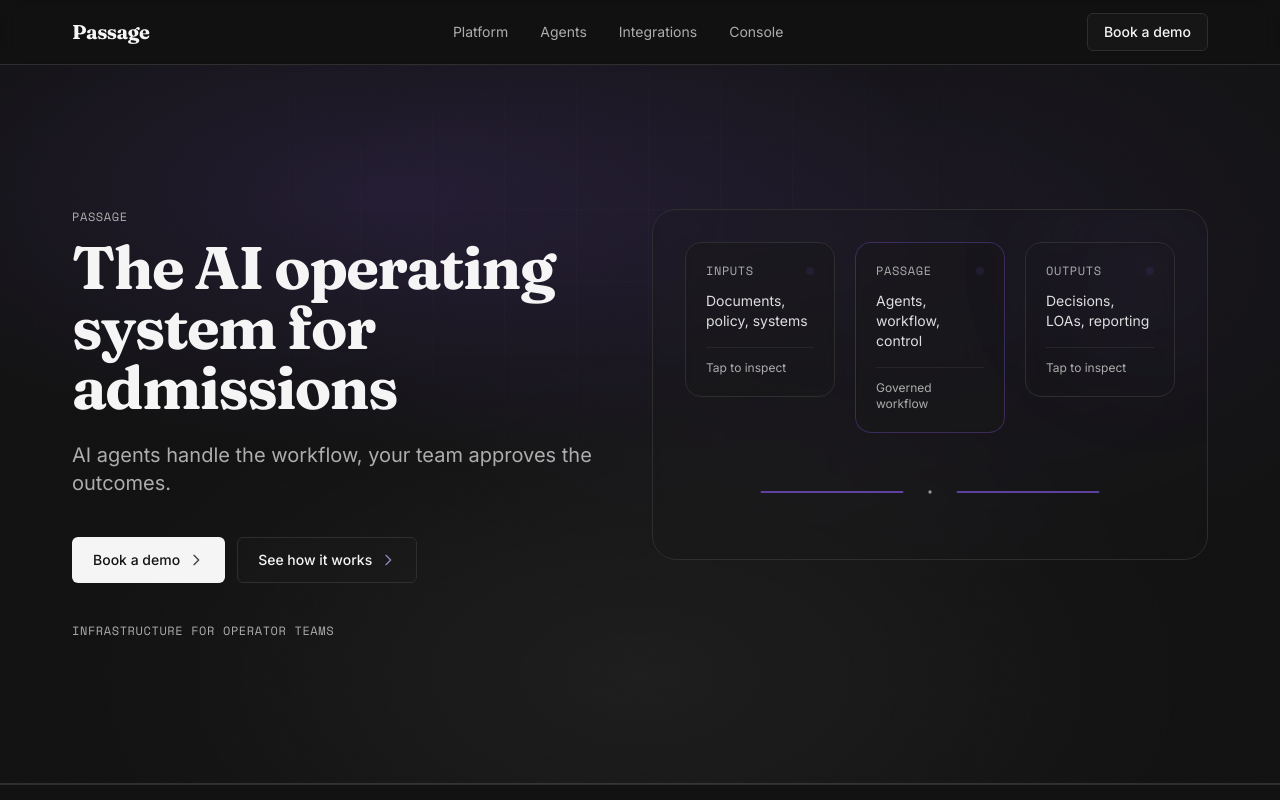
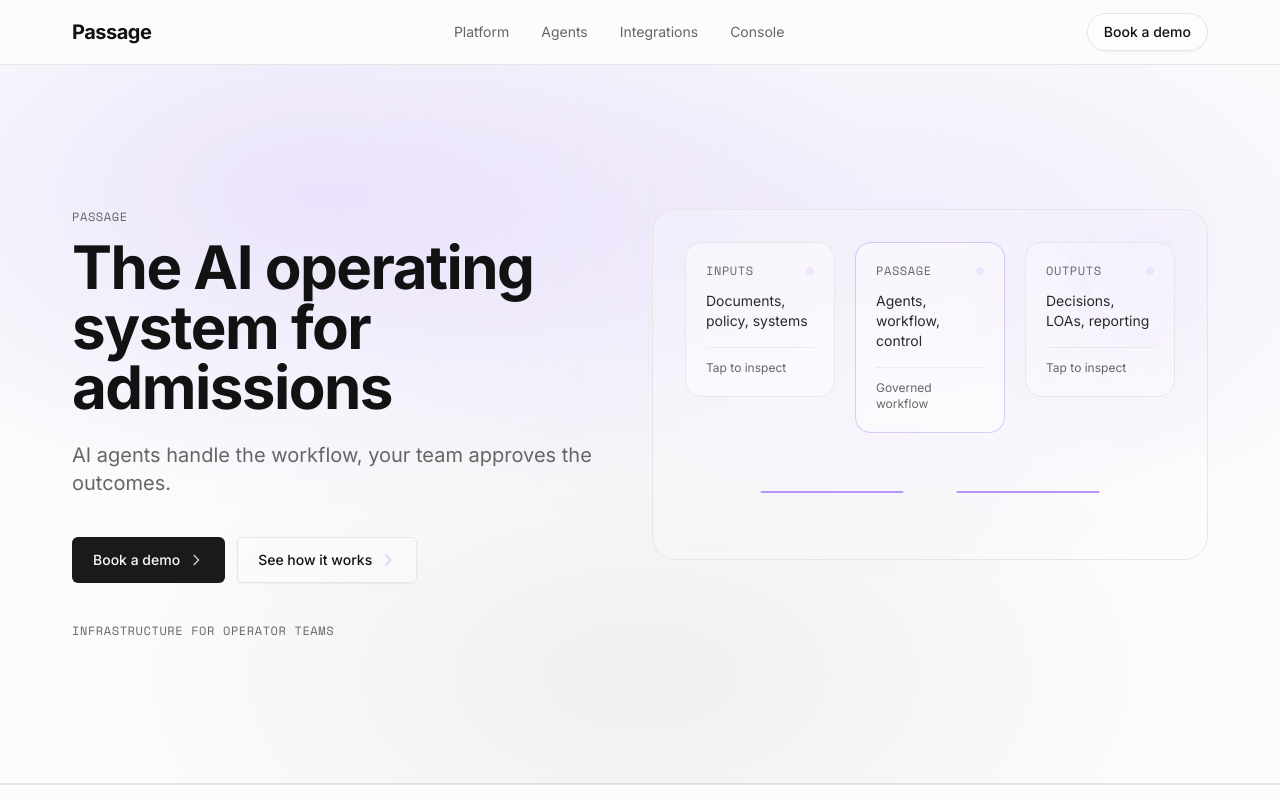
Before and after one commit to rayan-os/passage-poc, a Next.js app: page / in a window 1280 px wide. Shown: the top 800 px of the page. Built offline with nearby package versions, Linux system fonts and the light colour scheme.

Commit message:
chore: shift to chatbase-style light surfaces with dark console
Update the design system to a clean light base with subtle borders/shadows, keep a dark console section for Basedash-like contrast, and refine hero + navigation styling.

```diff
--- a/app/globals.css
+++ b/app/globals.css
@@ -8,26 +8,27 @@
   }
 
   :root {
-    /* Graphite dark with lighter surfaces (no true black). */
-    --background: 0 0% 7%;
-    --foreground: 0 0% 96%;
-    --muted: 0 0% 14%;
-    --muted-foreground: 0 0% 68%;
-    --border: 0 0% 18%;
-    --accent: 0 0% 16%;
-    --primary: 0 0% 96%;
-    --primary-foreground: 0 0% 8%;
-    --secondary: 0 0% 12%;
-    --secondary-foreground: 0 0% 96%;
-    --input: 0 0% 14%;
-    --ring: 0 0% 96%;
+    /* Clean light base with subtle contrast (Chatbase-like). */
+    --background: 0 0% 99%;
+    --foreground: 0 0% 7%;
+    --muted: 0 0% 96%;
+    --muted-foreground: 0 0% 40%;
+    --border: 0 0% 90%;
+    --accent: 0 0% 95%;
+    --primary: 0 0% 10%;
+    --primary-foreground: 0 0% 98%;
+    --secondary: 0 0% 96%;
+    --secondary-foreground: 0 0% 10%;
+    --input: 0 0% 96%;
+    --ring: 0 0% 10%;
     --destructive: 0 84% 60%;
     --destructive-foreground: 0 0% 98%;
-    --card: 0 0% 4%;
-    --card-foreground: 0 0% 93%;
+    --card: 0 0% 100%;
+    --card-foreground: 0 0% 10%;
   }
 
   .dark {
+    /* Dark section variant (Basedash-like console). */
     --background: 0 0% 7%;
     --foreground: 0 0% 96%;
     --muted: 0 0% 14%;
--- a/app/layout.tsx
+++ b/app/layout.tsx
@@ -1,5 +1,5 @@
 import type { Metadata } from "next";
-import { Fraunces, Inter, Space_Mono } from "next/font/google";
+import { Inter, Space_Mono } from "next/font/google";
 import "./globals.css";
 import Navigation from "@/components/Navigation";
 import BigFooter from "@/components/BigFooter";
@@ -17,10 +17,11 @@ const spaceMono = Space_Mono({
   display: "swap",
 });
 
-// Display font: restrained serif, operator vibe.
-const display = Fraunces({
+// Display font: clean sans, modern product feel.
+const display = Inter({
   variable: "--font-display",
   subsets: ["latin"],
+  weight: ["600", "700", "800"],
   display: "swap",
 });
 
@@ -35,7 +36,7 @@ export default function RootLayout({
   children: React.ReactNode;
 }>) {
   return (
-    <html lang="en" className="dark">
+    <html lang="en">
       <body
         className={`${inter.variable} ${spaceMono.variable} ${display.variable} font-sans min-h-screen`}
       >
--- a/components/Navigation.tsx
+++ b/components/Navigation.tsx
@@ -8,7 +8,7 @@ export default function Navigation() {
   const [mobileMenuOpen, setMobileMenuOpen] = useState(false);
 
   return (
-    <nav className="sticky top-0 z-50 border-b border-border bg-background/70 backdrop-blur supports-[backdrop-filter]:bg-background/60">
+    <nav className="sticky top-0 z-50 border-b border-border bg-background/75 backdrop-blur supports-[backdrop-filter]:bg-background/60">
       <div className="container-grid">
         <div className="flex h-16 items-center justify-between">
           <Link href="/" className="font-display text-xl font-bold tracking-tight text-foreground">
@@ -28,7 +28,7 @@ export default function Navigation() {
           <div className="flex items-center gap-4">
             <Link
               href={COPY.nav.cta.href}
-              className="hidden md:inline-flex px-4 py-2 text-sm font-medium rounded-md border border-border bg-secondary/40 hover:bg-secondary/60 text-foreground transition-colors"
+              className="hidden md:inline-flex px-4 py-2 text-sm font-medium rounded-full border border-border bg-background/70 hover:bg-background text-foreground transition-colors shadow-sm"
             >
               {COPY.nav.cta.label}
             </Link>
--- a/components/landing/Hero.tsx
+++ b/components/landing/Hero.tsx
@@ -16,15 +16,15 @@ export default function Hero() {
           className="absolute inset-0"
           style={{
             background:
-              "radial-gradient(900px 420px at 30% 18%, rgba(139,92,246,0.14), transparent 62%), radial-gradient(900px 520px at 70% 26%, rgba(139,92,246,0.08), transparent 64%), radial-gradient(900px 520px at 50% 85%, rgba(255,255,255,0.05), transparent 62%)",
+              "radial-gradient(900px 520px at 25% 18%, rgba(139,92,246,0.16), transparent 62%), radial-gradient(900px 520px at 70% 26%, rgba(139,92,246,0.10), transparent 64%), radial-gradient(900px 520px at 50% 85%, rgba(0,0,0,0.05), transparent 62%)",
           }}
         />
         <div
           aria-hidden="true"
-          className="absolute inset-0 opacity-[0.35]"
+          className="absolute inset-0 opacity-[0.25]"
           style={{
             backgroundImage:
-              "linear-gradient(to right, rgba(255,255,255,0.06) 1px, transparent 1px), linear-gradient(to bottom, rgba(255,255,255,0.05) 1px, transparent 1px)",
+              "linear-gradient(to right, rgba(0,0,0,0.05) 1px, transparent 1px), linear-gradient(to bottom, rgba(0,0,0,0.04) 1px, transparent 1px)",
             backgroundSize: "72px 72px",
             maskImage: "radial-gradient(70% 60% at 50% 25%, black, transparent 68%)",
             WebkitMaskImage: "radial-gradient(70% 60% at 50% 25%, black, transparent 68%)",
@@ -91,7 +91,7 @@ export default function Hero() {
                 href="#platform"
                 className={[
                   "group inline-flex items-center justify-center rounded-md border px-5 py-3 text-sm font-medium",
-                  "border-border bg-secondary/20 hover:bg-secondary/35 text-foreground transition-colors",
+                  "border-border bg-background/60 hover:bg-background/80 text-foreground transition-colors shadow-sm",
                   "focus:outline-none focus:ring-2 focus:ring-ring/60",
                 ].join(" ")}
               >
--- a/components/landing/PromptConsole.tsx
+++ b/components/landing/PromptConsole.tsx
@@ -157,7 +157,7 @@ export default function PromptConsole() {
   }, [prompts]);
 
   return (
-    <div>
+    <div className="dark rounded-3xl border border-border bg-background text-foreground">
       <div className="rounded-3xl border border-border bg-card/20 backdrop-blur-sm overflow-hidden">
         <div className="grid grid-cols-1 md:grid-cols-12">
           <div className="md:col-span-5 border-b md:border-b-0 md:border-r border-border p-6 md:p-8">
```
